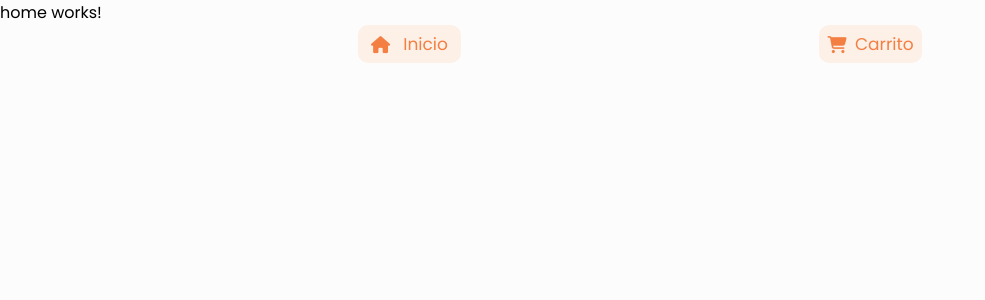
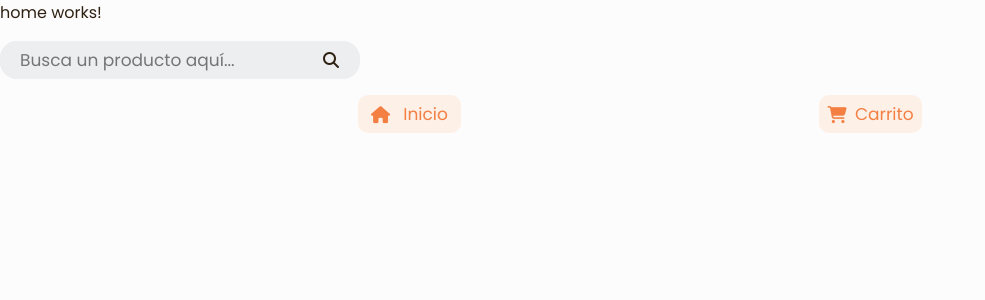
Before and after one commit to luvale/E-Commerce, an Angular app in the folder E-Commerce/: page /home in a window 1280 px wide. Shown: the top 300 px of the page, without its empty margins (0-985 px from the left). Built offline with nearby package versions, Linux system fonts and the light colour scheme; no server answers.

Commit message:
search component css

```diff
--- a/E-Commerce/src/app/app.module.ts
+++ b/E-Commerce/src/app/app.module.ts
@@ -9,6 +9,7 @@ import { RouterModule } from '@angular/router';
 
 //Components
 import { NavComponent } from './components/nav/nav.component';
+import { SearchComponent } from './components/search/search.component';
 
 
 @NgModule({
@@ -16,6 +17,7 @@ import { NavComponent } from './components/nav/nav.component';
     AppComponent,
     RoutingComponents,
     NavComponent,
+    SearchComponent,
   ],
   imports: [
     BrowserModule,
--- /dev/null
+++ b/E-Commerce/src/app/components/search/search.component.css
@@ -0,0 +1,20 @@
+div{
+  margin: 1rem 0;
+  background-color: var(--gray);
+  border-radius: 17px;
+  width: 360px;
+}
+input{
+  border-radius: 17px;
+  padding-left: 20px;
+  background-color: var(--gray);
+  border: none;
+  width: 310px;
+  height: 38px;
+  outline: none;
+  font-size: 17px;
+}
+.fas{
+  margin-left: 13px;
+  background-color: var(--gray);
+}
--- /dev/null
+++ b/E-Commerce/src/app/components/search/search.component.html
@@ -0,0 +1,4 @@
+<div>
+  <input type="text" placeholder="Busca un producto aquí...">
+  <i class="fas fa-search"></i>
+</div>
--- /dev/null
+++ b/E-Commerce/src/app/components/search/search.component.ts
@@ -0,0 +1,15 @@
+import { Component, OnInit } from '@angular/core';
+
+@Component({
+  selector: 'app-search',
+  templateUrl: './search.component.html',
+  styleUrls: ['./search.component.css']
+})
+export class SearchComponent implements OnInit {
+
+  constructor() { }
+
+  ngOnInit(): void {
+  }
+
+}
--- a/E-Commerce/src/app/services/auth.service.ts
+++ b/E-Commerce/src/app/services/auth.service.ts
@@ -8,7 +8,9 @@ export class AuthService {
 
   private Url = "https://fakestoreapi.com/auth/login";
 
-  constructor(private http:HttpClient) { }
+  constructor(
+    private http:HttpClient,
+    ) { }
 
   loginEmail(user:any){
     return this.http.post(this.Url, {
--- a/E-Commerce/src/app/views/home/home.component.html
+++ b/E-Commerce/src/app/views/home/home.component.html
@@ -1,2 +1,3 @@
 <p>home works!</p>
+<app-search></app-search>
 <app-nav></app-nav>
--- a/E-Commerce/src/app/views/login/login.component.ts
+++ b/E-Commerce/src/app/views/login/login.component.ts
@@ -1,6 +1,7 @@
 import { Component, OnInit } from '@angular/core';
-import { FormGroup, FormControl, Validators } from '@angular/forms'
-import { AuthService } from '../../services/auth.service'
+import { FormGroup, FormControl, Validators } from '@angular/forms';
+import { AuthService } from '../../services/auth.service';
+import { Router } from '@angular/router';
 
 @Component({
   selector: 'app-login',
@@ -14,7 +15,9 @@ export class LoginComponent implements OnInit {
     password: new FormControl('', Validators.required)
   })
 
-  constructor(private auth:AuthService) { }
+  constructor(
+    private auth:AuthService,
+    private router: Router) { }
 
   ngOnInit(): void {
   }
@@ -23,6 +26,7 @@ export class LoginComponent implements OnInit {
     console.log(form);
     this.auth.loginEmail(form).subscribe(token => {
       localStorage.setItem('token', JSON.stringify(token));
+      // this.router.navigateByUrl('home')
     })
   }
 }
--- a/E-Commerce/src/app/views/shop/shop.component.html
+++ b/E-Commerce/src/app/views/shop/shop.component.html
@@ -1,2 +1,3 @@
 <p>shop works!</p>
+
 <app-nav></app-nav>
--- a/E-Commerce/src/styles.css
+++ b/E-Commerce/src/styles.css
@@ -4,6 +4,8 @@
   --pink: #FDF0E7;
   --white: #FDFCFC;
   --orange: #F37F43;
+  --gray: #EDEEF0;
+  --dark: #2E2112;
 }
 
 *{
@@ -12,4 +14,5 @@
   padding: 0;
   font-family: 'Poppins', sans-serif;
   background-color: var(--white);
+  color: var(--dark);
 }
```
